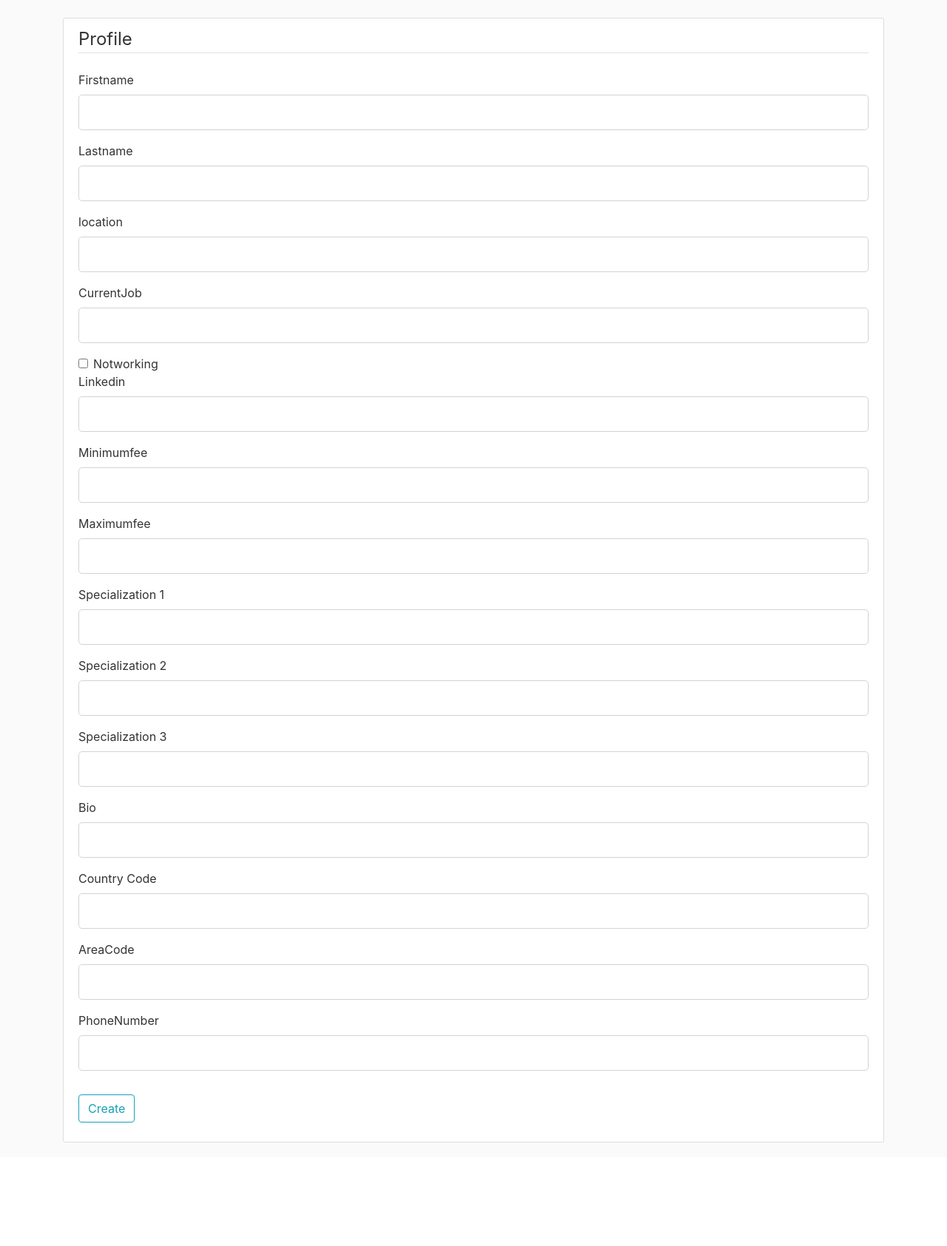
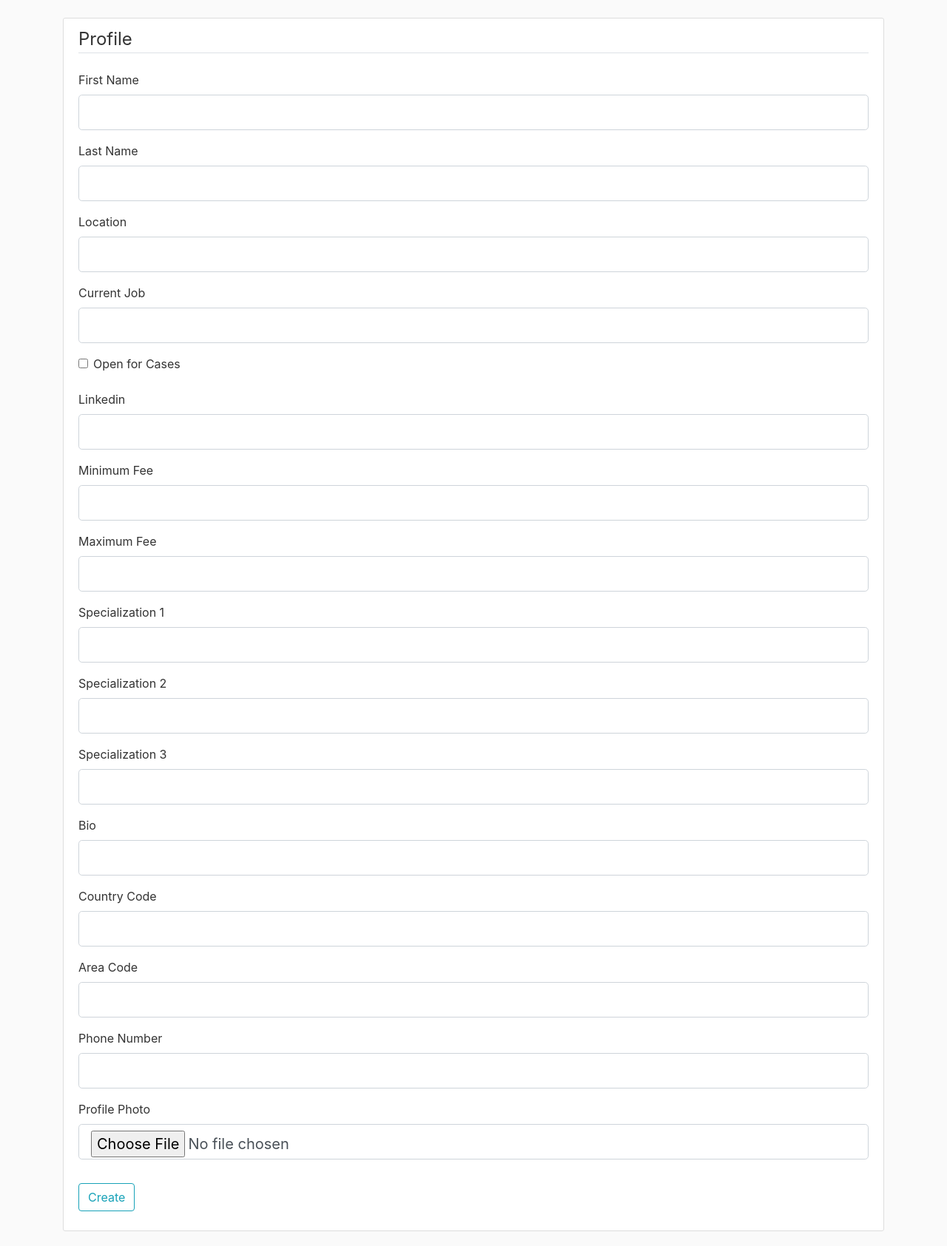
Before and after one commit to nishitjain1204/Affordable-Law, a Flask app: page /profile in a window 1280 px wide. Shown: the part 56-1741 px from the top of the page at 74% size. Before the commit the page ends 1601 px from the top, so only its background shows below. Run offline with Flask 2, Linux system fonts and the light colour scheme; some libraries are stand-ins or nearby versions.

Commit message:
chnges in forms.py

```diff
--- a/forms.py
+++ b/forms.py
@@ -11,22 +11,22 @@ class RegistrationForm(FlaskForm):
 	confirm_password= PasswordField('Confirm Password', validators=[DataRequired(),EqualTo('password')])
 	submit=SubmitField('Sign up')
 class ProfileForm(FlaskForm):
-	FirstName= StringField('Firstname', validators=[DataRequired(),Length(min=2,max=25)])
-	LastName= StringField('Lastname', validators=[DataRequired(),Length(min=2,max=25)])
-	location=StringField('location',validators=[DataRequired()])
-	CurrentJob=StringField('CurrentJob')
-	Notworking=BooleanField('Notworking')
+	FirstName= StringField('First Name', validators=[DataRequired(),Length(min=2,max=25)])
+	LastName= StringField('Last Name', validators=[DataRequired(),Length(min=2,max=25)])
+	location=StringField('Location',validators=[DataRequired()])
+	CurrentJob=StringField('Current Job')
+	Notworking=BooleanField('Open for Cases')
 	Linkedin=StringField('Linkedin')
-	MinFee=IntegerField('Minimumfee',validators=[DataRequired()])
-	MaxFee=IntegerField('Maximumfee',validators=[DataRequired()])
+	MinFee=IntegerField('Minimum Fee',validators=[DataRequired()])
+	MaxFee=IntegerField('Maximum Fee',validators=[DataRequired()])
 	FirstSpec=StringField('Specialization 1',validators=[DataRequired()])
 	SecSpec=StringField('Specialization 2')
 	ThirdSpec=StringField('Specialization 3')
 	Bio=StringField('Bio', validators=[DataRequired(),Length(min=2,max=200)])
 	country_code=IntegerField('Country Code',validators=[DataRequired()])
-	area_code= IntegerField('AreaCode',validators=[DataRequired()])
-	number=IntegerField('PhoneNumber',validators=[DataRequired()])
-	#image=FileField(u'Image File', [validators.regexp(u'^[^/\\]\.jpg$')])
+	area_code= IntegerField('Area Code',validators=[DataRequired()])
+	number=IntegerField('Phone Number',validators=[DataRequired()])
+	profilephoto=FileField('Profile Photo')
 	#Resume=FileField(u'Resume', [validators.regexp(u'^[^/\\]\.jpg$')])
 	submit=SubmitField('Create')
 
--- a/main.py
+++ b/main.py
@@ -105,10 +105,6 @@ def profile():
 	return render_template('profile.html',title='login',form=form)
 
 
-# @app.route('/dashboard')
-# @login_required
-# def dashboard():
-#     return render_template('/Enterpage/Enterpage.html')
 
 @app.route('/cases',methods=['GET','POST'])
 @login_required
--- a/templates/about.html
+++ b/templates/about.html
@@ -59,7 +59,8 @@
 	  <div class="card-body">
 		<h5 class="card-title">Not finding good cases ?</h5>
 		<p class="card-text">We got you covered.We provide a conection to the world as well as an excellent file management system for your legal files.</p>
-		<button type="button" class="btn btn-lg btn-block btn-primary">Get started</button>
+		<form action="{{ url_for('register')}}" method="GET">
+		<button type="submit" class="btn btn-lg btn-block btn-primary">Get started</button></form>
 	  </div>
 	</div>
 	<div class="card shadow">
--- a/templates/layout.html
+++ b/templates/layout.html
@@ -38,7 +38,7 @@
               </form>
             </nav>
 	          {% if current_user.is_authenticated %}
-                <a class="nav-item nav-link" href="{{ url_for('account') }}">Account</a>
+                <a class="nav-item nav-link" href="{{ url_for('profile') }}">Account</a>
                 <a class="nav-item nav-link" href="{{ url_for('logout') }}">Logout</a>
               {% else %}
                 <a class="nav-item nav-link" href="{{ url_for('login') }}">Login</a>
--- a/templates/profile.html
+++ b/templates/profile.html
@@ -61,6 +61,7 @@
                     {{ form.Notworking(class="form-check-input") }}
                     {{ form.Notworking.label(class="form-check-label") }}
                 </div>
+                <br>
                 <div class="form-group">
                     {{ form.Linkedin.label(class="form-control-label") }}
                     {% if form.Linkedin.errors %}
@@ -192,6 +193,19 @@
                         {{ form.number(class="form-control form-control-lg") }}
                     {% endif %}
                 </div>
+                <div class="form-group">
+                    {{ form.profilephoto.label(class="form-control-label") }}
+                    {% if form.profilephoto.errors %}
+                        {{ form.profilephoto(class="form-control form-control-lg is-invalid") }}
+                        <div class="invalid-feedback">
+                            {% for error in form.profilephoto.errors %}
+                                <span>{{ error }}</span>
+                            {% endfor %}
+                        </div>
+                    {% else %}
+                        {{ form.profilephoto(class="form-control form-control-lg") }}
+                    {% endif %}
+                </div>
 
             </fieldset>
             <div class="form-group">
```
Also changed, not shown: models.sqlite3.
